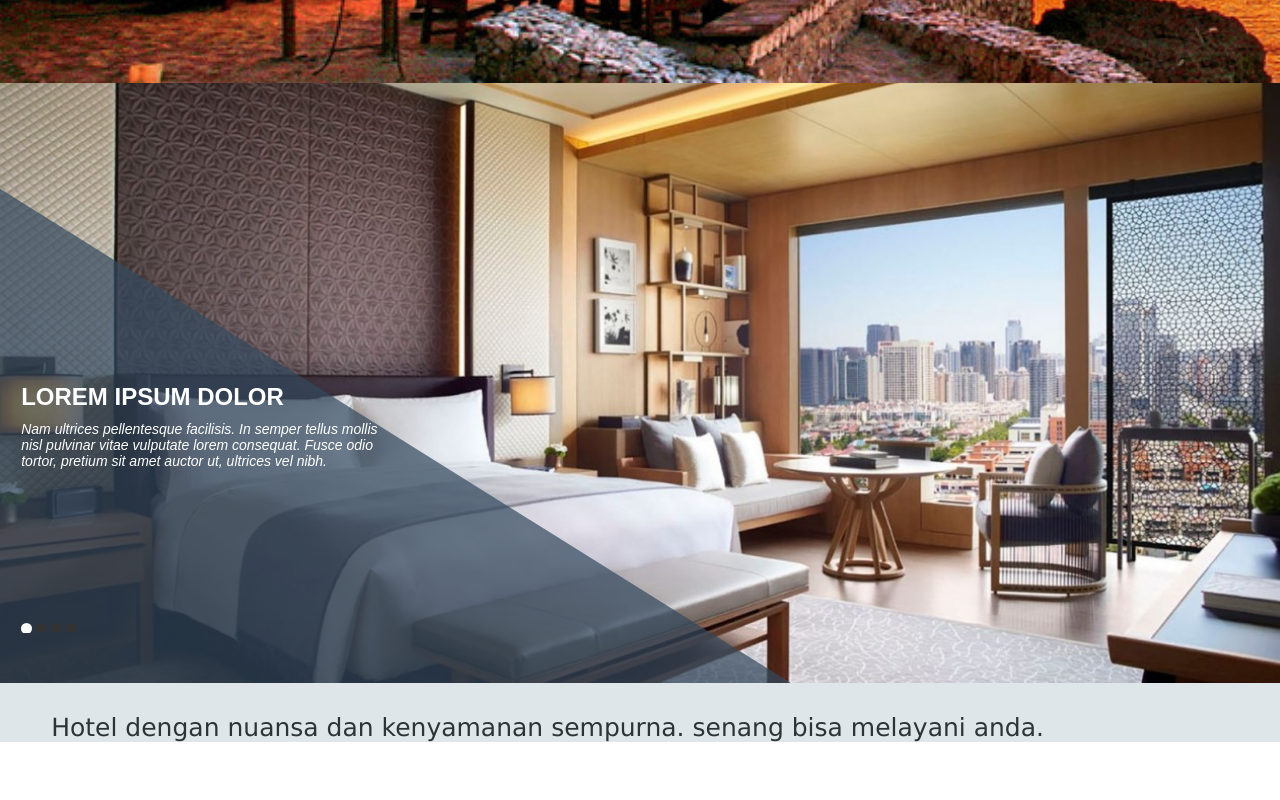
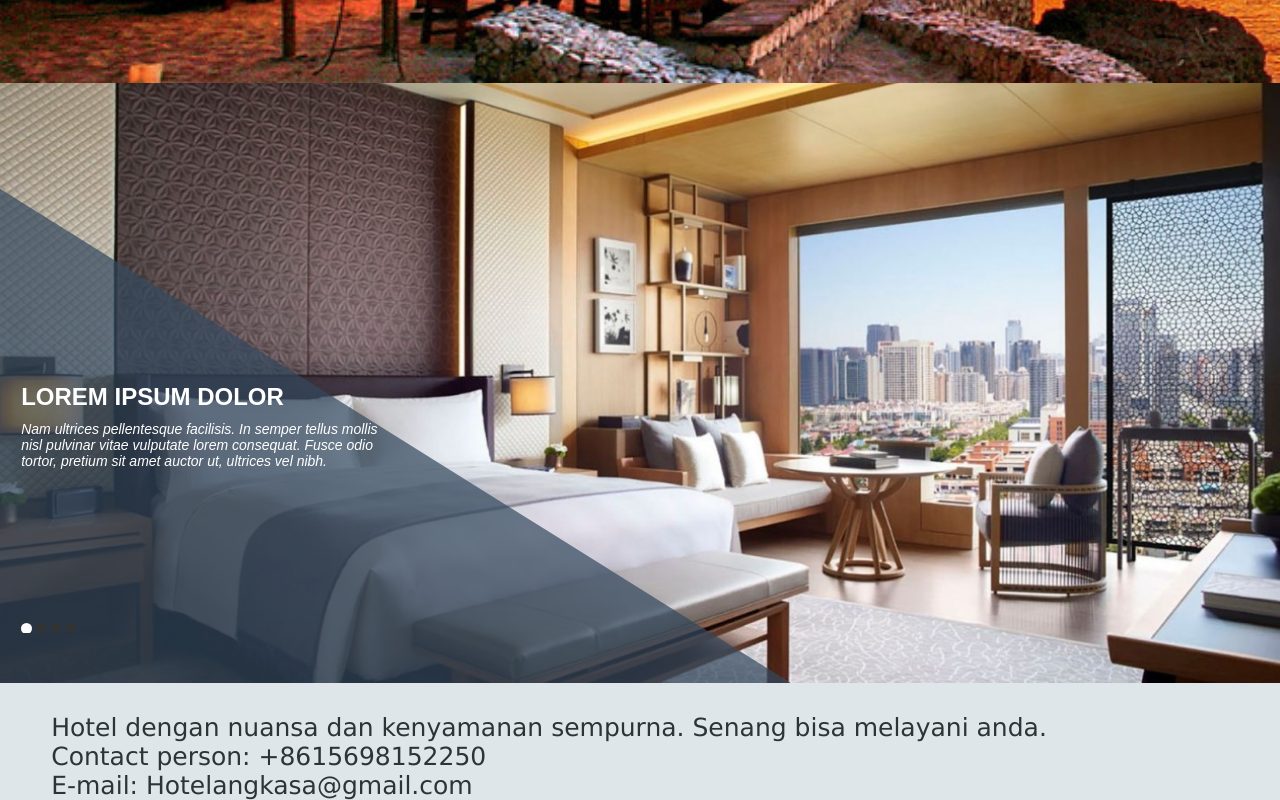
Before and after one commit to zynurr/C13-HOTEL-ANGKASA, a plain HTML site: page index.html in a window 1280 px wide. Shown: the part 993-1793 px from the top of the page. Before the commit the page ends 1735 px from the top, so only its background shows below. Drawn offline with Linux system fonts and the light colour scheme.

Commit message:
Update index.html

```diff
--- a/index.html
+++ b/index.html
@@ -97,7 +97,9 @@
     </section>
     <footer>
       <div class="container">
-        <p>Hotel dengan nuansa dan kenyamanan sempurna. senang bisa melayani anda.</p>
+        <p>Hotel dengan nuansa dan kenyamanan sempurna. Senang bisa melayani anda.</p>
+        <p> Contact person: +8615698152250 </p>
+        <p> E-mail: Hotelangkasa@gmail.com </p>
       </div>
     </footer>
   </body>
```
